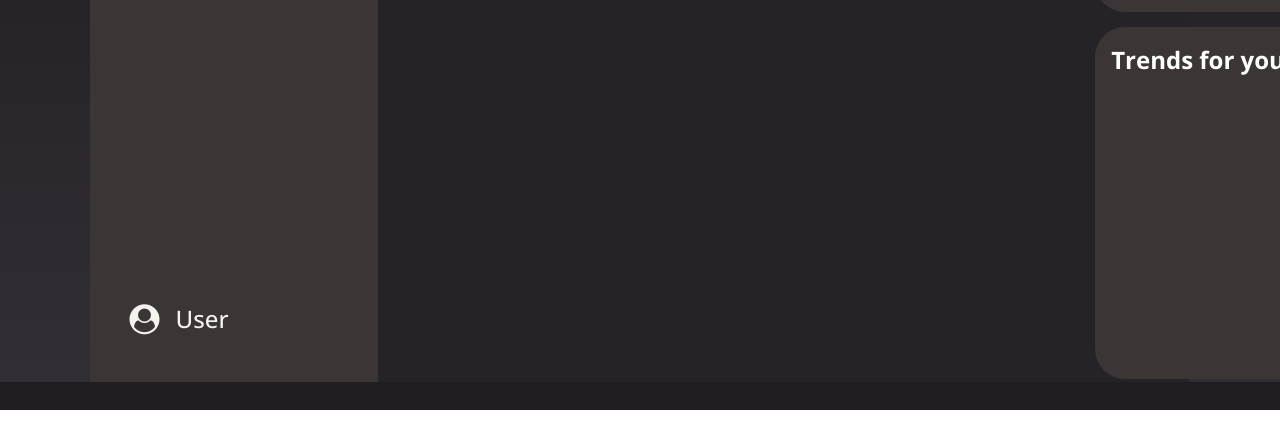
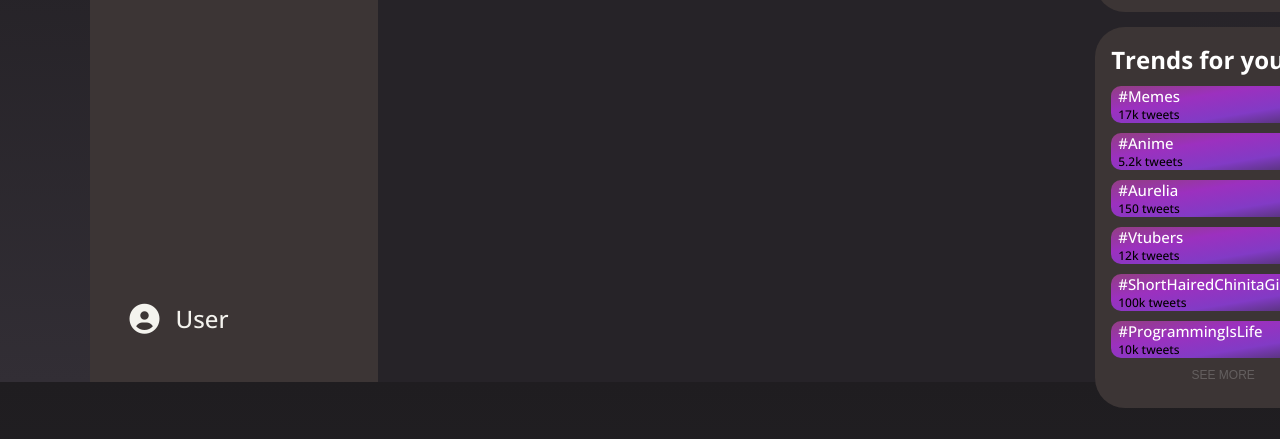
Before and after one commit to mvillamante/Module1-Project, a website: page home.html in a window 1280 px wide. Shown: the part 418-857 px from the top of the page. Before the commit the page ends 828 px from the top, so only its background shows below. Drawn offline with nearby package versions, Linux system fonts and the light colour scheme; no server answers.

Commit message:
trends done

```diff
--- a/assets/js files/home-functions.js
+++ b/assets/js files/home-functions.js
@@ -65,3 +65,22 @@ function checkInput() {
       postButton.disabled = true;
   }
 }
+
+// script when icon down/up is clicked
+const moreIcon = document.querySelectorAll('.fa-solid.fa-caret-down');
+moreIcon.forEach(icon => {
+    icon.addEventListener('click', function() {
+        // changes the icon
+        if (this.classList.contains('fa-caret-down')) {
+            this.classList.remove('fa-caret-down');
+            this.classList.add('fa-caret-up');
+        } else {
+            this.classList.remove('fa-caret-up');
+            this.classList.add('fa-caret-down');
+        }
+
+        // shows and/or hides elements
+        const moreElement = this.parentElement.nextElementSibling;
+        moreElement.classList.toggle('show');
+    });
+});
--- a/home.html
+++ b/home.html
@@ -7,6 +7,7 @@
 
   <!--=============== CSS ===============-->
   <link rel="stylesheet" href="styles/style.css" />
+  <link rel="stylesheet" href="https://cdnjs.cloudflare.com/ajax/libs/font-awesome/6.5.0/css/all.min.css"/>
   <title>Vespera</title>
 </head>
 
@@ -86,12 +87,44 @@
         <h3>Who to Follow</h3>
         <div class="tofollow-user"></div>
       </div>
+      <!--Trend section-->
       <div class="trend-container">
-        <h3>Trends for you</h3>
-        <div class="trend-content"></div>
+        <div class="trend-content">
+          <h3>Trends for you <i class="fa-solid fa-arrow-trend-up"></i></h3>
+            <li><a href="#" class="trend">#Memes <br><p>17k tweets</p></a> <i class="fa-solid fa-caret-down"></i></li>
+            <div class="more">
+              <button class="down"><i class="fa-solid fa-thumbs-down"></i>Not Interested</button>
+              <button class="ekis"><i class="fa-solid fa-triangle-exclamation"></i>Violates Rules and Regulations</button>
+            </div>
+            <li><a href="#" class="trend">#Anime <br><p>5.2k tweets</p></a> <i class="fa-solid fa-caret-down"></i></li>
+            <div class="more">
+              <button class="down"><i class="fa-solid fa-thumbs-down"></i>Not Interested</button>
+              <button class="ekis"><i class="fa-solid fa-triangle-exclamation"></i>Violates Rules and Regulations</button>
+            </div>
+            <li><a href="#" class="trend">#Aurelia <br><p>150 tweets</p></a> <i class="fa-solid fa-caret-down"></i></li>
+            <div class="more">
+              <button class="down"><i class="fa-solid fa-thumbs-down"></i>Not Interested</button>
+              <button class="ekis"><i class="fa-solid fa-triangle-exclamation"></i>Violates Rules and Regulations</button>
+            </div>
+            <li><a href="#" class="trend">#Vtubers <br><p>12k tweets</p></a> <i class="fa-solid fa-caret-down"></i></li>
+            <div class="more">
+              <button class="down"><i class="fa-solid fa-thumbs-down"></i>Not Interested</button>
+              <button class="ekis"><i class="fa-solid fa-triangle-exclamation"></i>Violates Rules and Regulations</button>
+            </div>
+            <li><a href="#" class="trend">#ShortHairedChinitaGirlWithGlasses <br><p>100k tweets</p></a> <i class="fa-solid fa-caret-down"></i></li>
+            <div class="more">
+              <button class="down"><i class="fa-solid fa-thumbs-down"></i>Not Interested</button>
+              <button class="ekis"><i class="fa-solid fa-triangle-exclamation"></i>Violates Rules and Regulations</button>
+            </div>
+            <li><a href="#" class="trend">#ProgrammingIsLife <br><p>10k tweets</p></a> <i class="fa-solid fa-caret-down"></i></li>
+            <div class="more">
+              <button class="down"><i class="fa-solid fa-thumbs-down"></i>Not Interested</button>
+              <button class="ekis"><i class="fa-solid fa-triangle-exclamation"></i>Violates Rules and Regulations</button>
+            </div>
+          <button class="see-more">SEE MORE</button>
+        </div>
       </div>
     </div>
-  </div>
 
   <script src="assets/js files/home-API.js"></script>
   <script src="assets/js files/home-functions.js"></script>
--- a/styles/style.css
+++ b/styles/style.css
@@ -855,17 +855,90 @@
     }*/
 
     /*------------- TREND CONTENT PAGE -------------*/
-    .trend-container{
-        gap: 1.6rem;
+    .trend-container {
         background-color: var(--light-container-color);
         display: flex;
-        font-size: 3rem;
         color: white;
         padding: 1rem;
         margin: 15px auto;
         border-radius: 30px;
-        height: 44vh;
+        height: auto;
+        flex-wrap: wrap;
     }
-    /*.trend-content{
-        background-color: pink;
-    }*/
+
+    .trend-content{
+        width: 100%;
+        height: auto;
+        padding: 15px auto 0px 15px;
+    }
+
+    .trend-content h3{
+        display: flex;
+        align-items: center;
+        justify-content: space-between;
+    }
+
+    .trend-content li{
+        font-size: 15px;
+        background: linear-gradient(to bottom right, rgba(231, 73, 206, 50%), rgba(188, 47, 237, 75%), rgba(143, 60, 225, 83.75%), rgba(70, 49, 92, 100));
+        list-style-type: none;
+        display: flex;
+        align-items: center;
+        justify-content: space-between;
+        margin: 10px 0px 0px 0px;
+        padding: 0px 10px 0px 7px;
+        border-radius: 10px;
+    }
+
+    /*if tag name exceeded*/
+    .trend-content li a {
+        overflow: hidden;
+        text-overflow: ellipsis;
+        white-space: nowrap;
+        text-decoration: none;
+        font-weight: 500;
+        color: white;
+    }
+
+    .trend-content li p{
+        color: black;
+    }
+
+    .trend-content button{
+        border: none;
+        outline: none;
+        background: none;
+        margin-right: 5px;
+        color:rgb(100, 95, 95);
+        transition: .3s linear;
+        cursor: pointer;
+    }
+
+    .trend-content button:hover{
+        color:rgb(0, 0, 0);
+    }
+
+    .trend-content button i{
+        margin-right: 5px;
+    }
+
+    .more {
+        display: none;
+    }
+
+    .show {
+        display: block;
+    }
+
+    .see-more{
+        width: 100%;
+        border: none;
+        background: none;
+        outline: none;
+        font-weight: 400;
+        font-size: 12px;
+        padding: 10px 0;
+        text-align: center;
+        transition: .3s linear;
+        cursor: pointer;
+    }
```
